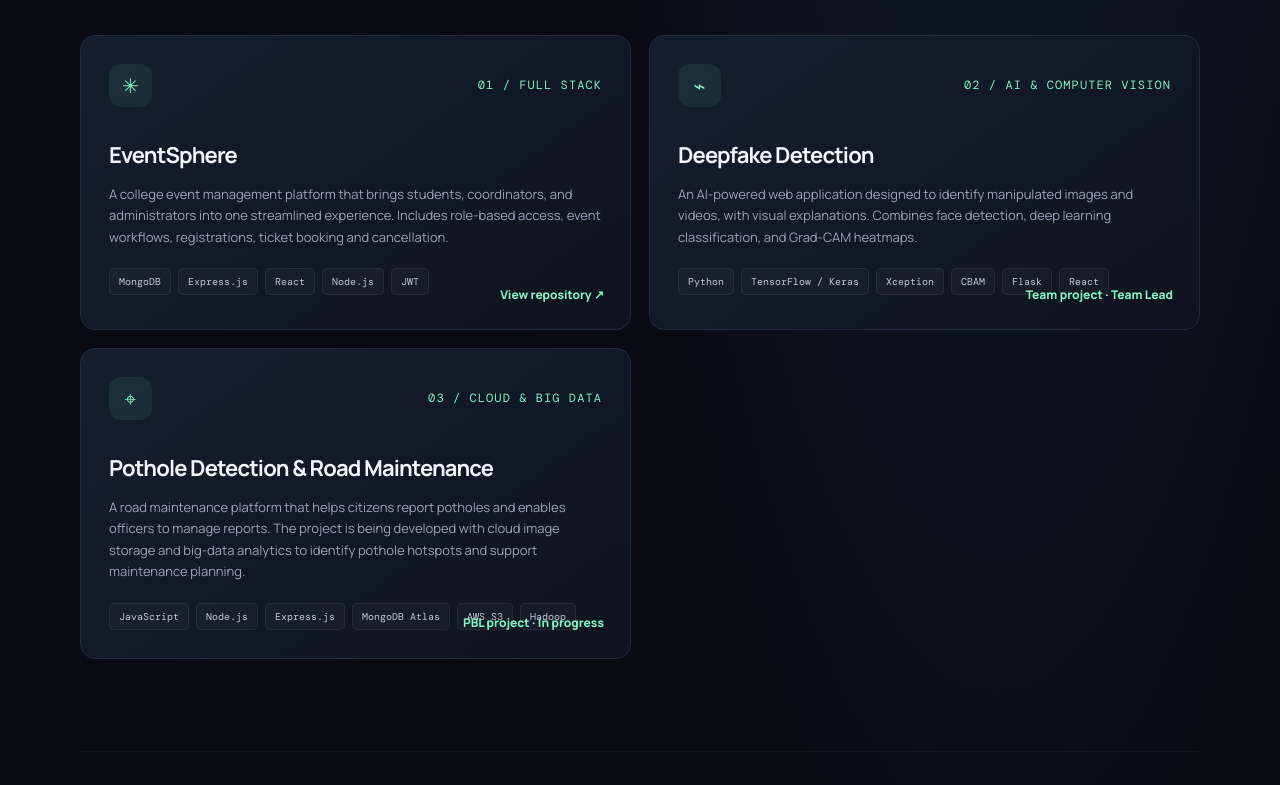
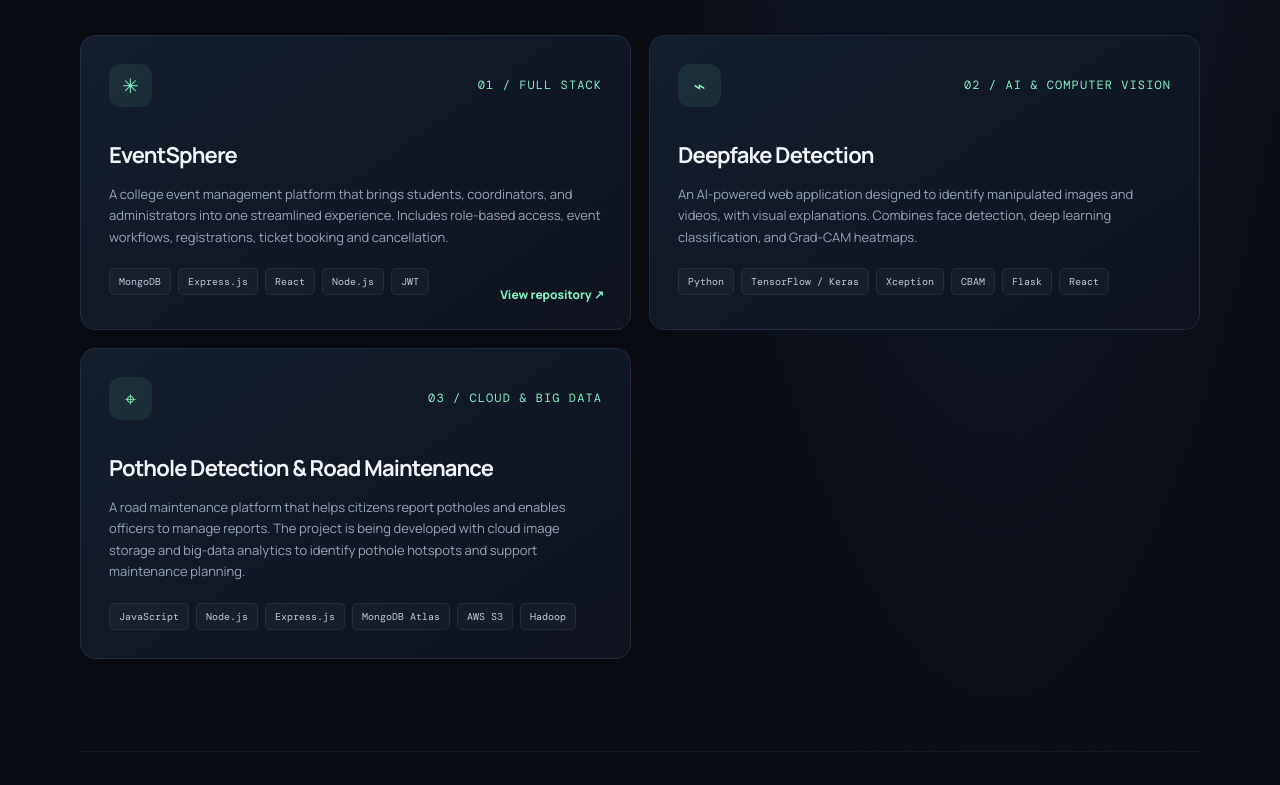
Before and after one commit to karthik9724/karthik9724.github.io, a plain HTML site: page index.html in a window 1280 px wide. Shown: the part 1569-2354 px from the top of the page. Drawn offline with nearby package versions, Linux system fonts and the light colour scheme.

Commit message:
Remove project status labels

```diff
--- a/index.html
+++ b/index.html
@@ -23,8 +23,8 @@
 <section id="about"><div class="section-head reveal"><div><div class="mono">01 / About me</div><h2>A little about<br>what I do.</h2></div><p>Curious by nature. Developer by choice. Focused on building reliable products and growing into a strong software engineer.</p></div><div class="about-grid"><div class="panel reveal"><p>I'm Karthik Naidu, a B.Tech Computer Science student at Geethanjali College of Engineering & Technology. I have hands-on experience with the MERN stack, Java, databases, and AI-based applications. I enjoy understanding how things work, breaking complex problems into smaller pieces, and shipping practical solutions. My current goal is to begin my career as a Software Development Engineer and contribute to real-world products.</p></div><div class="stats reveal"><div class="stat"><strong>300<span style="color:var(--accent)">+</span></strong><small>CODING PROBLEMS SOLVED</small></div><div class="stat"><strong>3</strong><small>FEATURED PROJECTS</small></div><div class="stat"><strong>2027</strong><small>GRADUATING</small></div><div class="stat"><strong>1st</strong><small>CODING CONTEST PRIZE</small></div></div></div></section>
 <section id="projects"><div class="section-head reveal"><div><div class="mono">02 / Selected work</div><h2>Things I've<br>built.</h2></div><p>A selection of projects where I put engineering concepts into practice — from full-stack workflows to explainable AI.</p></div><div class="cards">
 <article class="project reveal"><div class="project-top"><div class="project-icon">✳</div><span class="mono">01 / FULL STACK</span></div><h3>EventSphere</h3><p>A college event management platform that brings students, coordinators, and administrators into one streamlined experience. Includes role-based access, event workflows, registrations, ticket booking and cancellation.</p><div class="chips"><span class="chip">MongoDB</span><span class="chip">Express.js</span><span class="chip">React</span><span class="chip">Node.js</span><span class="chip">JWT</span></div><a class="project-link" href="https://github.com/karthik9724/EventSphere" target="_blank" rel="noreferrer">View repository ↗</a></article>
-<article class="project reveal"><div class="project-top"><div class="project-icon">⌁</div><span class="mono">02 / AI & COMPUTER VISION</span></div><h3>Deepfake Detection</h3><p>An AI-powered web application designed to identify manipulated images and videos, with visual explanations. Combines face detection, deep learning classification, and Grad-CAM heatmaps.</p><div class="chips"><span class="chip">Python</span><span class="chip">TensorFlow / Keras</span><span class="chip">Xception</span><span class="chip">CBAM</span><span class="chip">Flask</span><span class="chip">React</span></div><span class="project-link">Team project · Team Lead</span></article>
-<article class="project reveal"><div class="project-top"><div class="project-icon">⌖</div><span class="mono">03 / CLOUD & BIG DATA</span></div><h3>Pothole Detection & Road Maintenance</h3><p>A road maintenance platform that helps citizens report potholes and enables officers to manage reports. The project is being developed with cloud image storage and big-data analytics to identify pothole hotspots and support maintenance planning.</p><div class="chips"><span class="chip">JavaScript</span><span class="chip">Node.js</span><span class="chip">Express.js</span><span class="chip">MongoDB Atlas</span><span class="chip">AWS S3</span><span class="chip">Hadoop</span></div><span class="project-link">PBL project · In progress</span></article>
+<article class="project reveal"><div class="project-top"><div class="project-icon">⌁</div><span class="mono">02 / AI & COMPUTER VISION</span></div><h3>Deepfake Detection</h3><p>An AI-powered web application designed to identify manipulated images and videos, with visual explanations. Combines face detection, deep learning classification, and Grad-CAM heatmaps.</p><div class="chips"><span class="chip">Python</span><span class="chip">TensorFlow / Keras</span><span class="chip">Xception</span><span class="chip">CBAM</span><span class="chip">Flask</span><span class="chip">React</span></div></article>
+<article class="project reveal"><div class="project-top"><div class="project-icon">⌖</div><span class="mono">03 / CLOUD & BIG DATA</span></div><h3>Pothole Detection & Road Maintenance</h3><p>A road maintenance platform that helps citizens report potholes and enables officers to manage reports. The project is being developed with cloud image storage and big-data analytics to identify pothole hotspots and support maintenance planning.</p><div class="chips"><span class="chip">JavaScript</span><span class="chip">Node.js</span><span class="chip">Express.js</span><span class="chip">MongoDB Atlas</span><span class="chip">AWS S3</span><span class="chip">Hadoop</span></div></article>
 </div></section>
 <section id="skills"><div class="section-head reveal"><div><div class="mono">03 / Toolkit</div><h2>Skills &<br>technologies.</h2></div><p>The tools and concepts I use to build, debug, and understand software.</p></div><div class="skills">
 <div class="skillbox reveal"><h3>⌘ Programming</h3><p>Java<br>C<br>JavaScript<br>SQL</p></div><div class="skillbox reveal"><h3>◈ Core computer science</h3><p>Data Structures & Algorithms<br>Object-Oriented Programming<br>DBMS<br>Operating Systems<br>Computer Networks</p></div><div class="skillbox reveal"><h3>⌁ Web development</h3><p>HTML & CSS<br>React.js<br>Node.js<br>Express.js<br>REST APIs</p></div><div class="skillbox reveal"><h3>▤ Databases</h3><p>MongoDB<br>MySQL<br>SQLite</p></div><div class="skillbox reveal"><h3>⚙ Tools</h3><p>Git & GitHub<br>VS Code<br>Postman</p></div><div class="skillbox reveal"><h3>✧ Currently growing</h3><p>Problem solving<br>Full-stack engineering<br>Machine learning<br>System fundamentals</p></div>
```
